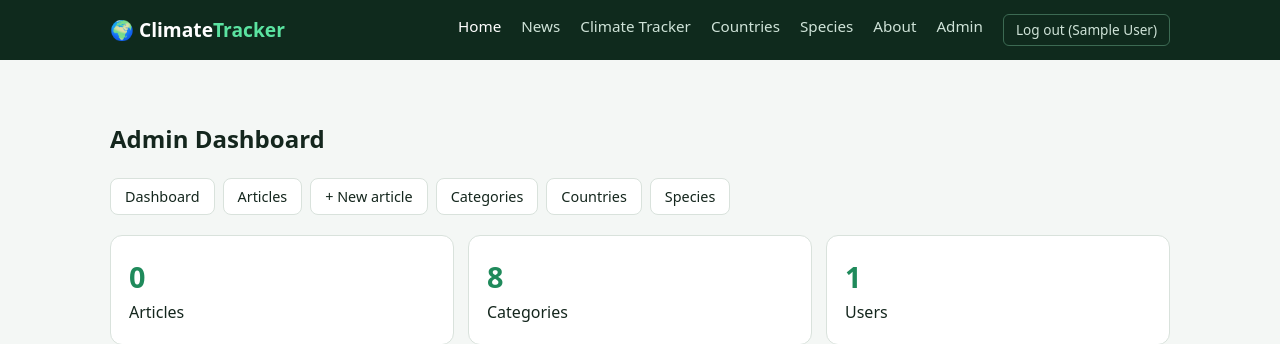
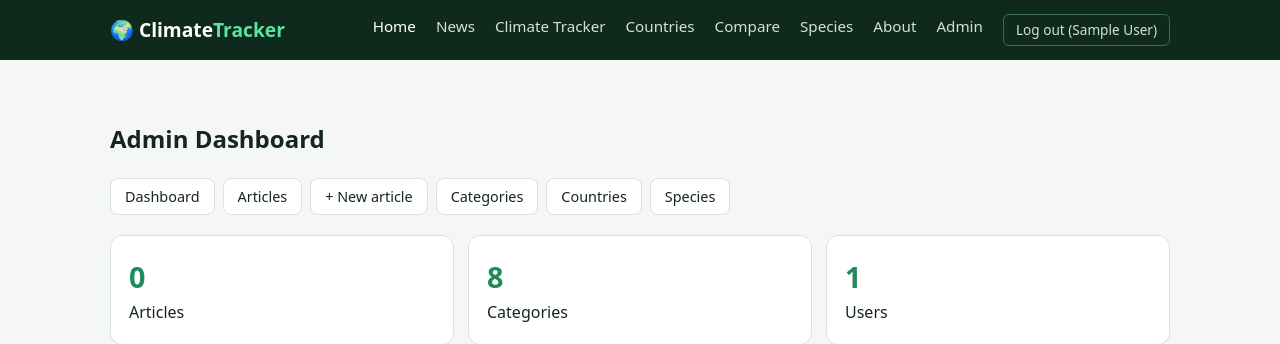
Before and after one commit to mindsetalley/Climate-Tracker, a PHP site: page /admin/index.php in a window 1280 px wide. Shown: the top 344 px of the page. Run offline with PHP 8.4, Linux system fonts and the light colour scheme; the visitor is signed in with stand-in values (Sample User, id 1); data comes from the database, SQL or seed files in the repository; data that the repository does not hold is empty.

Commit message:
Add 'Compare' link to header navigation

```diff
--- a/includes/header.php
+++ b/includes/header.php
@@ -21,6 +21,7 @@ $user = current_user();
       <a href="<?= url('news.php') ?>">News</a>
       <a href="<?= url('tracker.php') ?>">Climate Tracker</a>
       <a href="<?= url('countries.php') ?>">Countries</a>
+      <a href="<?= url('compare.php') ?>">Compare</a>
       <a href="<?= url('species.php') ?>">Species</a>
       <a href="<?= url('about.php') ?>">About</a>
       <?php if ($user): ?>
```
